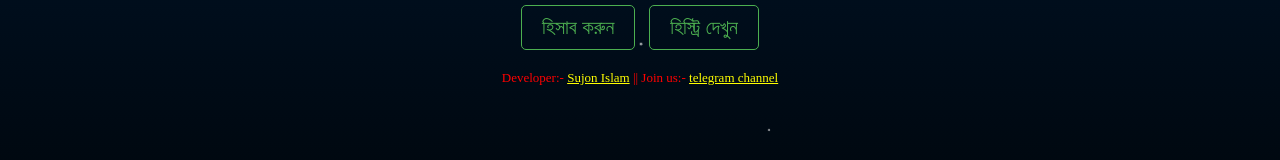
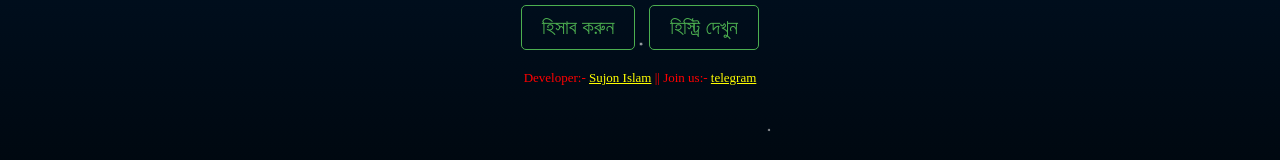
Before and after one commit to sujon0xpi/crypto-calculator, a plain HTML site: page index.html in a window 1280 px wide. Shown: the part 473-633 px from the top of the page. Drawn offline with Linux system fonts and the light colour scheme.

Commit message:
Update index.html

```diff
--- a/index.html
+++ b/index.html
@@ -203,7 +203,7 @@
 
   <div id="developer">
     Developer:- <a id="developerLink" href="https://sujon0xpi.github.io/card/" target="_blank">Sujon Islam</a> ||
-    Join us:- <a href="https://t.me/Freedom369_4u" target="_blank" style="color: yellow;">telegram channel</a>
+    Join us:- <a href="https://t.me/Freedom369_4u" target="_blank" style="color: yellow;">telegram</a>
   </div>
 
   <script>
```
